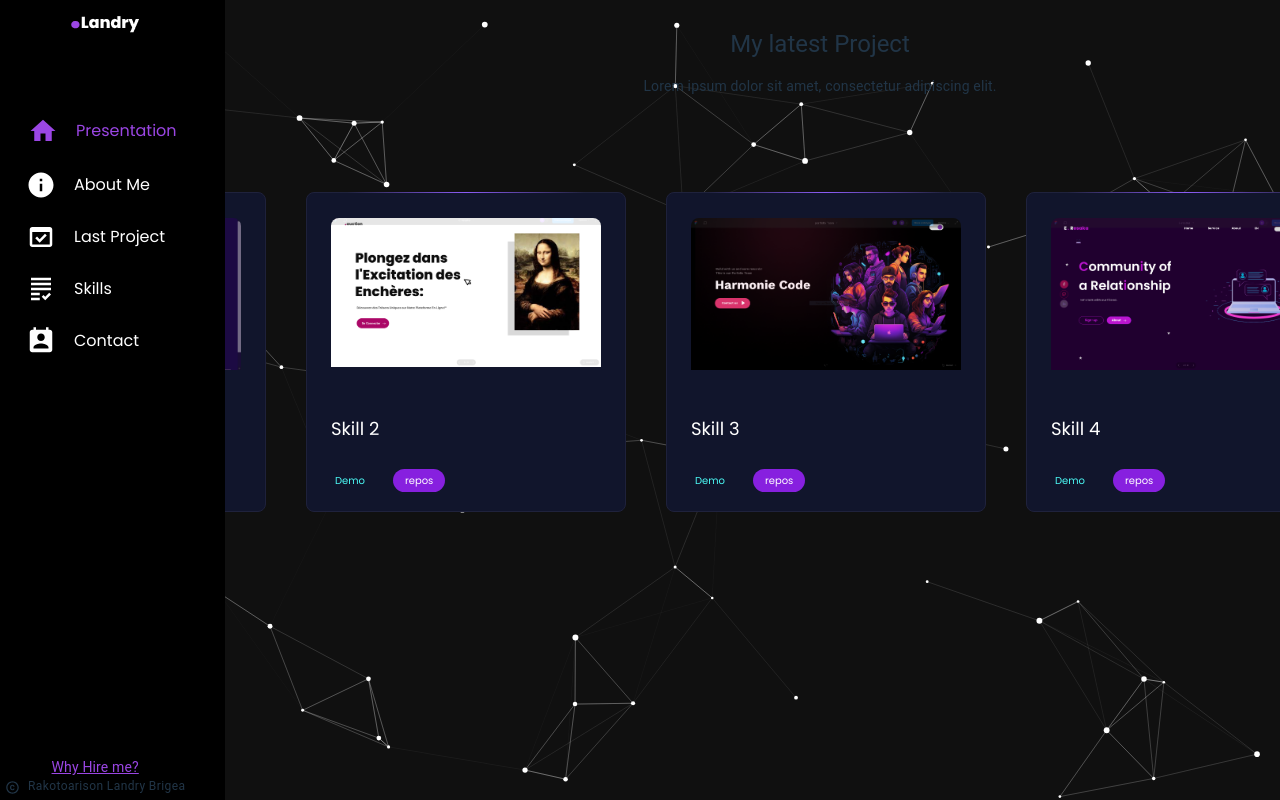
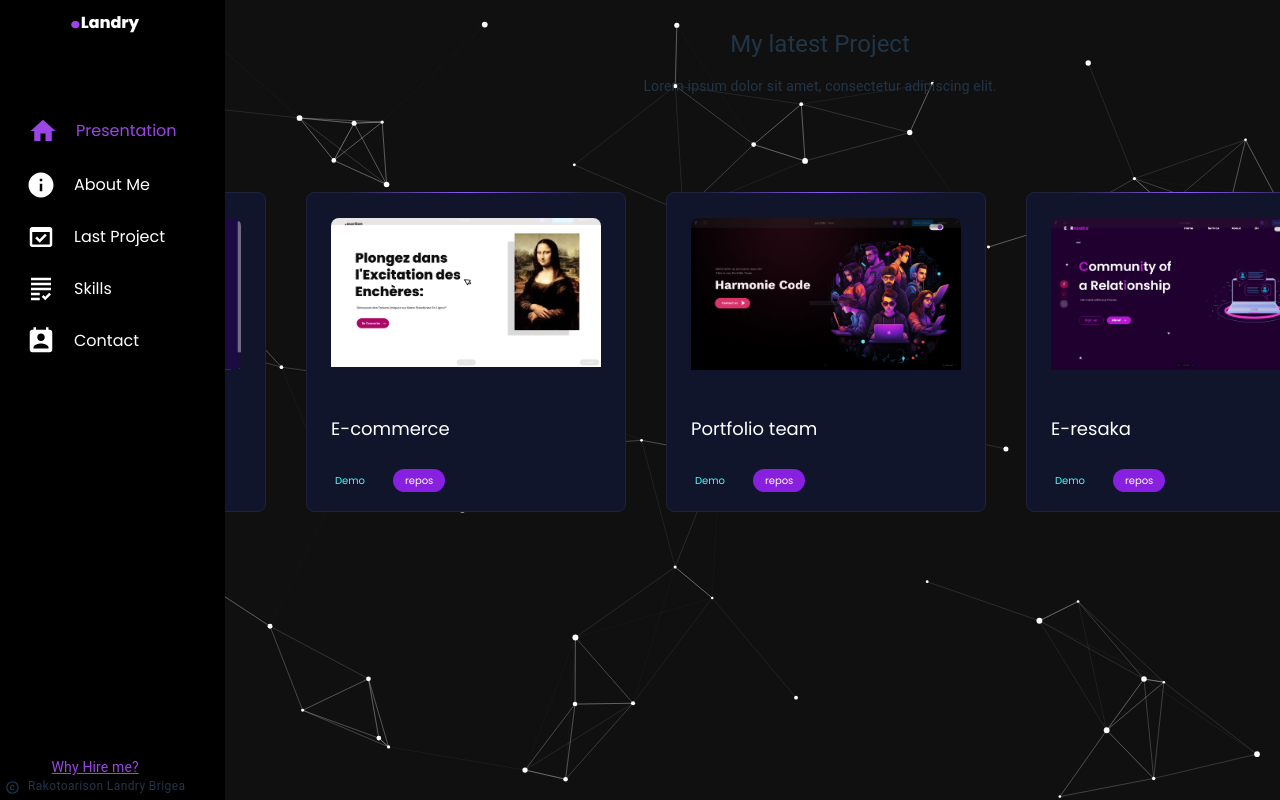
Before and after one commit to rakotoarisonlandry/Portfolio, a React (Vite) app: page /project in a window 1280 px wide. Shown: the top 800 px of the page. Built offline with nearby package versions, Linux system fonts and the light colour scheme.

Commit message:
Simple modification

```diff
--- a/src/pages/LatestProject/LastProject.jsx
+++ b/src/pages/LatestProject/LastProject.jsx
@@ -11,22 +11,22 @@ function LastProject() {
     {
       index: "1",
       img: "/assets/img/Blog.PNG", // Ensure the image path is correct relative to your public folder
-      title: "Skill 1",
+      title: "Blog App",
     },
     {
       index: "2",
       img: "/assets/img/IHM.PNG", // Ensure the image path is correct relative to your public folder
-      title: "Skill 2",
+      title: "E-commerce",
     },
     {
       index: "3",
       img: "/assets/img/team.PNG", // Ensure the image path is correct relative to your public folder
-      title: "Skill 3",
+      title: "Portfolio team",
     },
     {
       index: "4",
       img: "/assets/img/chatt.PNG", // Ensure the image path is correct relative to your public folder
-      title: "Skill 4",
+      title: "E-resaka",
     },
   ];
 
```
